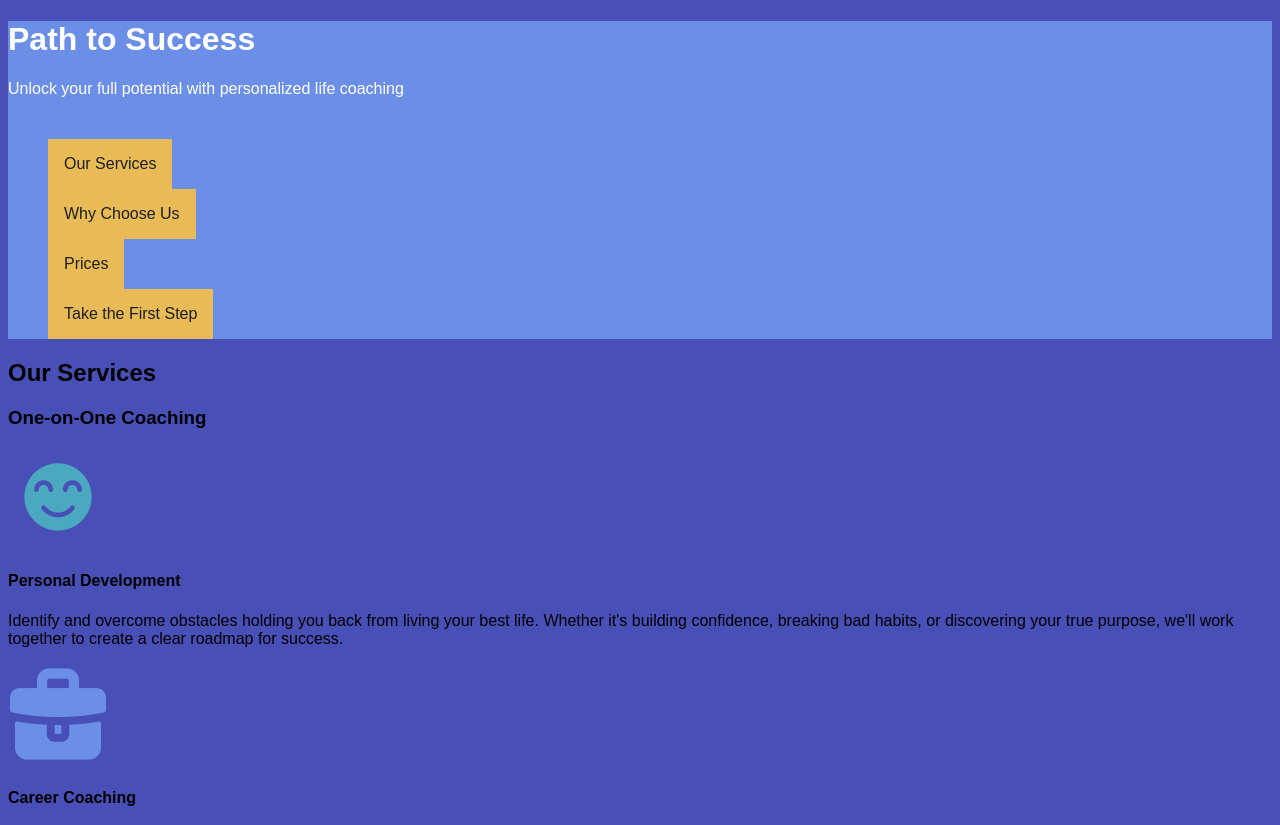
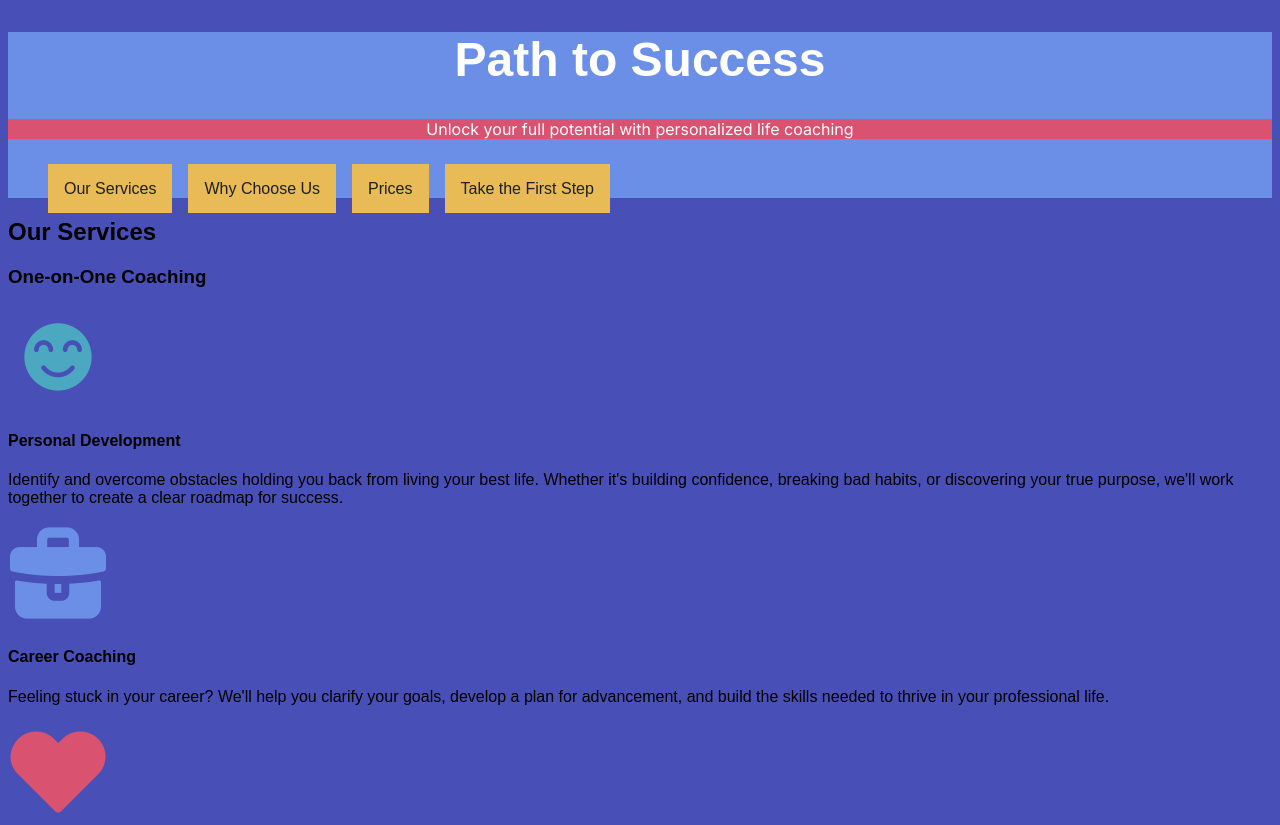
Before and after one commit to JAae13/path-to-success, a plain HTML site: page index.html in a window 1280 px wide. Shown: the top 825 px of the page. Drawn offline with Linux system fonts and the light colour scheme; a web font is replaced by a local one.

Commit message:
Update styles.css

```diff
--- a/styles.css
+++ b/styles.css
@@ -21,22 +21,41 @@ header {
     background-color: var(--Lavender);
     color: var(--White);
 }
+header p {
+    background-color: var(--Pink);
+    font-family: Inter, sans-serif;
+    text-align: center;
+}
+
+h1 {
+    font-size: 3em;
+    text-align: center;
+}
 
 nav a {
-    display: inline-block;
+    padding: 1rem;
     align-items: center;
     padding: 1rem;
     text-decoration: none;
+    list-style-type: none;
     background-color: var(--Yellow);
     color: var(--Dark-gray);
+}
+
+nav ul{
+	/* make flex, gap of 1rem */
+	display: flex;
+	list-style-type: none;
+}
+
+nav li {
+    list-style-type: none;
+    margin-right: 1rem;
+    gap: 0.5rem;
 }
 
 nav h2 {
     visibility:hidden;
     height:1px;
+    font-size: 1.5em;
 }
-
-nav li {
-    list-style-type: none;
-    margin-right: 1rem;
-}
```
